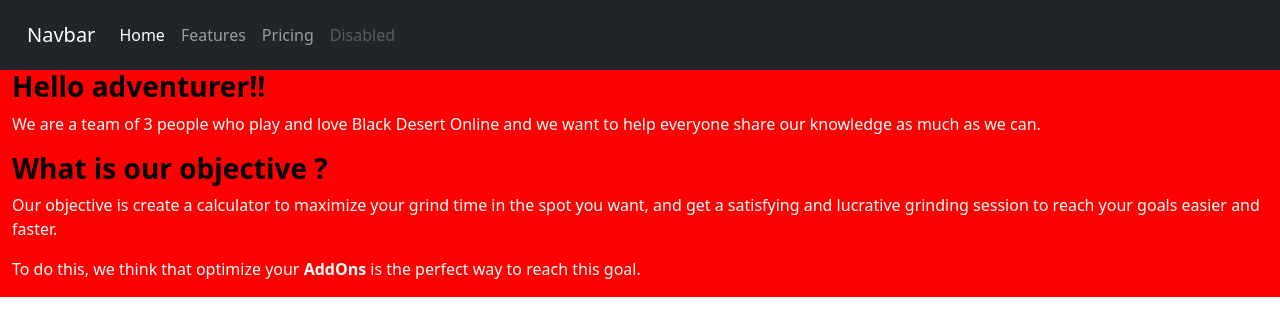
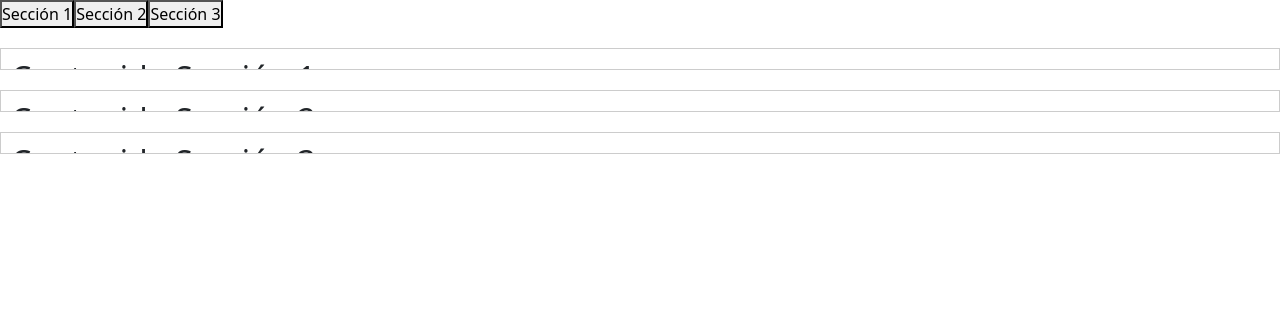
Before and after one commit to ManuelPeJu/BDOAddOnCalculatorFront, a React (Vite) app: page / in a window 1280 px wide. Shown: the top 336 px of the page. Built offline with nearby package versions, Linux system fonts and the light colour scheme.

Commit message:
small experiment for the calculator with a drop-down view

```diff
--- a/src/App.jsx
+++ b/src/App.jsx
@@ -1,13 +1,16 @@
 import NavBar from "./components/Nav/NavBar";
 import Hero from "./components/Hero/Hero";
+import ThreeSections from "./components/Sections/Sections";
 
 function App() {
   return (
     <>
-      <header>
+      {/* <header>
         <NavBar />
-      </header>
-      <Hero />
+      </header> */}
+      {/* <Hero /> */}
+
+      <ThreeSections></ThreeSections>
 
     </>
   )
--- /dev/null
+++ b/src/CSS/Sections/sections.scss
@@ -0,0 +1,20 @@
+// ThreeSections.scss
+
+// Estilos para las secciones desplegables
+.section {
+    margin-top: 20px;
+    border: 1px solid #ccc;
+    padding: 10px;
+    overflow: hidden;
+    transition: max-height 0.3s ease;
+    max-height: 0;
+
+    .section, &.open {
+      max-height: 500px; /* Altura máxima de la sección cuando está abierta */
+      transition: max-height 0.5s ease;
+    }
+
+    .section h2 {
+      margin-bottom: 10px;
+    }
+  }
--- a/src/CSS/styles.scss
+++ b/src/CSS/styles.scss
@@ -5,4 +5,7 @@
 @import "./Header/header";
 
 //HOME
-@import "./Home/home"
+@import "./Home/home";
+
+//SECTIONS
+@import "./Sections/sections.scss"
--- /dev/null
+++ b/src/components/Sections/Sections.jsx
@@ -0,0 +1,52 @@
+import React, { useState } from 'react';
+
+const ThreeSections = () => {
+  const [section1Visible, setSection1Visible] = useState(false);
+  const [section2Visible, setSection2Visible] = useState(false);
+  const [section3Visible, setSection3Visible] = useState(false);
+
+  const toggleSection = (sectionNumber) => {
+    switch (sectionNumber) {
+      case 1:
+        setSection1Visible(!section1Visible);
+        setSection2Visible(false);
+        setSection3Visible(false);
+        break;
+      case 2:
+        setSection1Visible(false);
+        setSection2Visible(!section2Visible);
+        setSection3Visible(false);
+        break;
+      case 3:
+        setSection1Visible(false);
+        setSection2Visible(false);
+        setSection3Visible(!section3Visible);
+        break;
+      default:
+        break;
+    }
+  };
+
+  return (
+    <div>
+      <button onClick={() => toggleSection(1)}>Sección 1</button>
+      <button onClick={() => toggleSection(2)}>Sección 2</button>
+      <button onClick={() => toggleSection(3)}>Sección 3</button>
+
+      <div className={`section ${section1Visible ? 'open' : ''}`}>
+        <h2>Contenido Sección 1</h2>
+        <p>Texto de la sección 1...</p>
+      </div>
+      <div className={`section ${section2Visible ? 'open' : ''}`}>
+        <h2>Contenido Sección 2</h2>
+        <p>Texto de la sección 2...</p>
+      </div>
+      <div className={`section ${section3Visible ? 'open' : ''}`}>
+        <h2>Contenido Sección 3</h2>
+        <p>Texto de la sección 3...</p>
+      </div>
+    </div>
+  );
+};
+
+export default ThreeSections;
```
